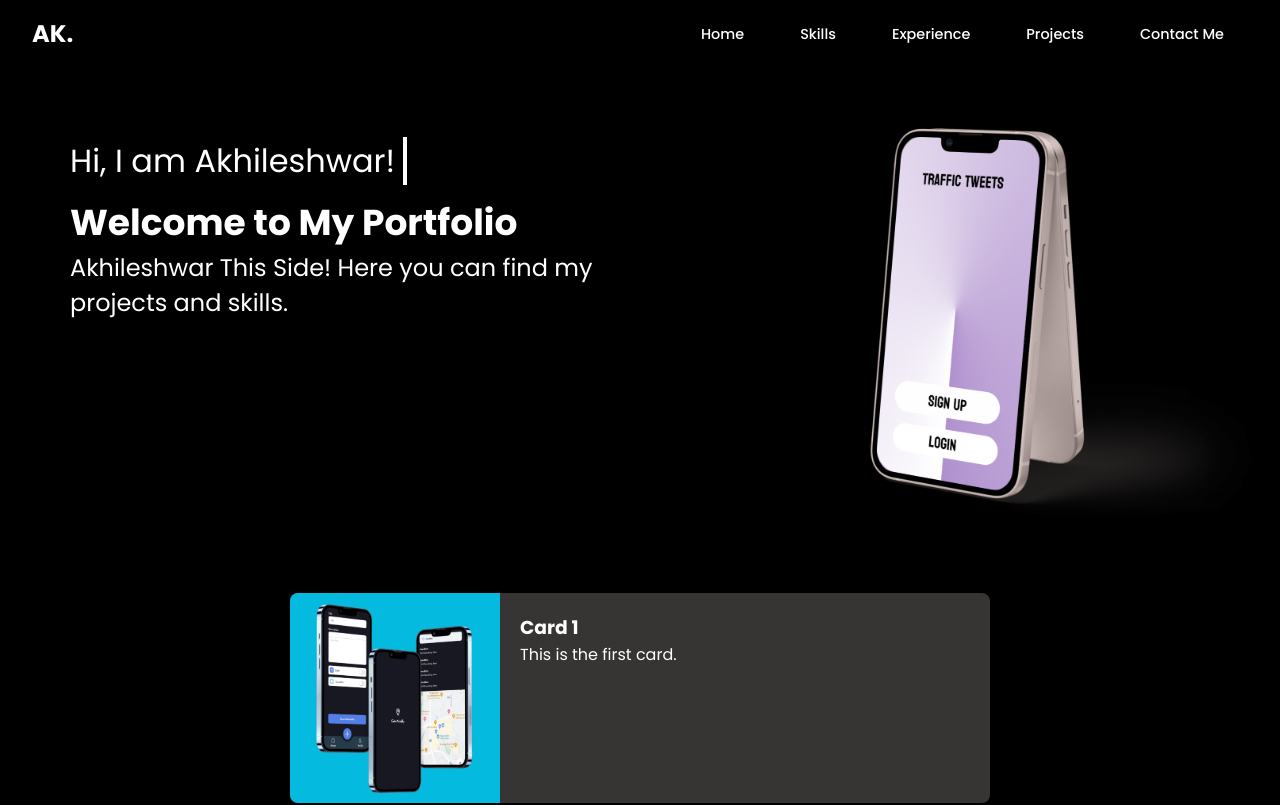
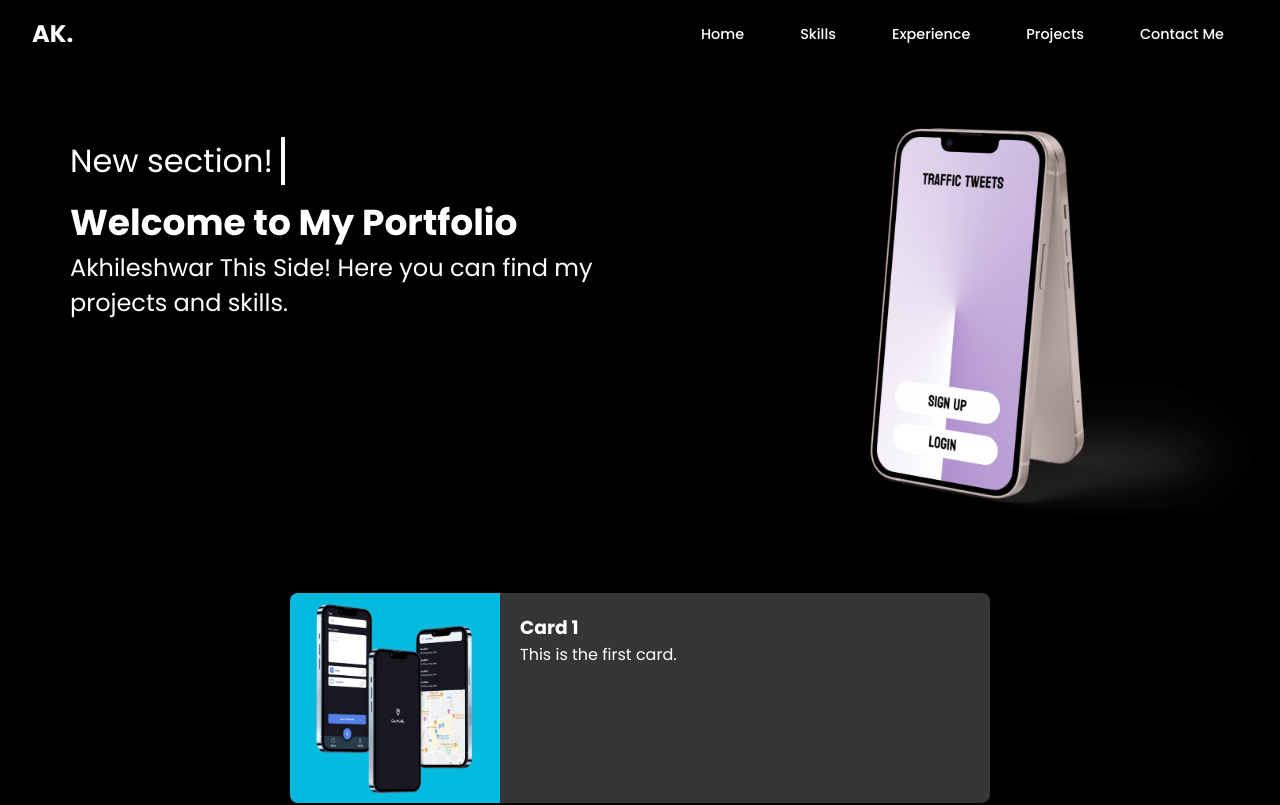
Before and after one commit to AkhilTheBoss/updatedPortfolio, a Next.js app: page / in a window 1280 px wide. Shown: the top 805 px of the page. Built offline with nearby package versions, Linux system fonts and the light colour scheme.

Commit message:
New section

```diff
--- a/src/app/components/LavishFeatures/TypingEffect.jsx
+++ b/src/app/components/LavishFeatures/TypingEffect.jsx
@@ -4,7 +4,7 @@ import "./TypingEffect.css";
 
 const TypingEffect = () => {
   const [displayedText, setDisplayedText] = useState("");
-  const fullText = "Hi, I am Akhileshwar!";
+  const fullText = "New section!";
   const typingSpeed = 150;
 
   useEffect(() => {
```
